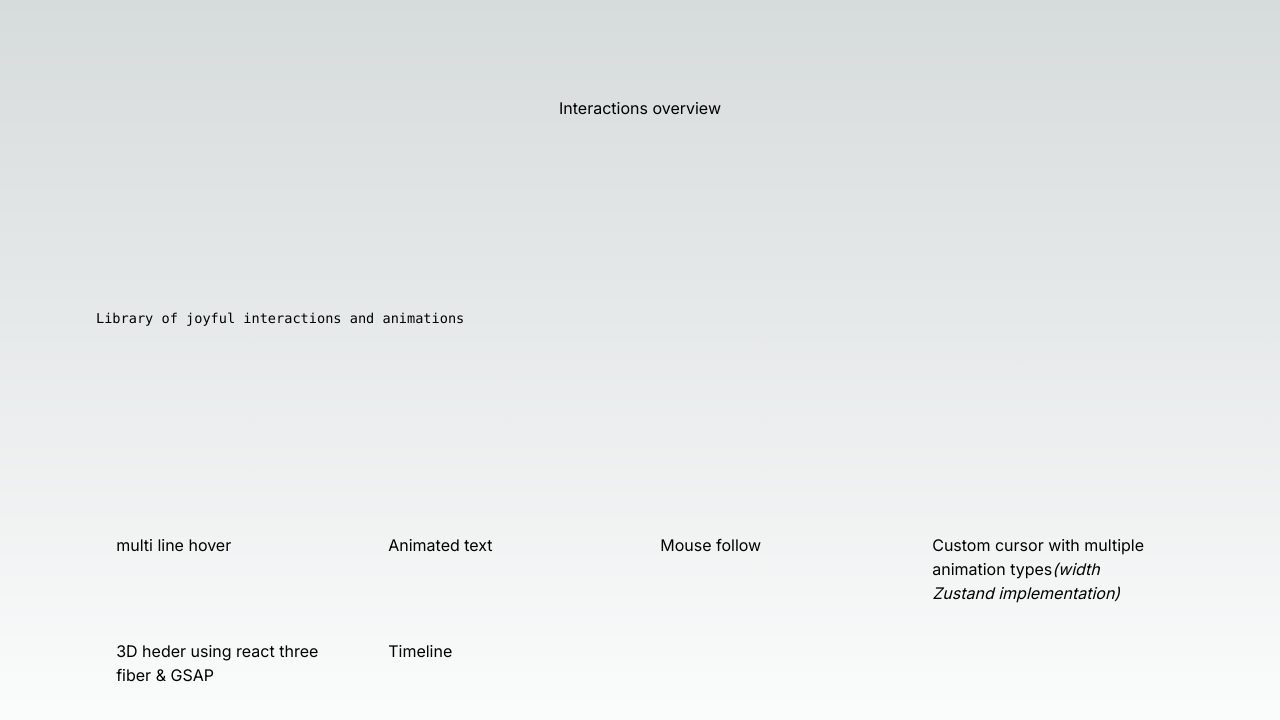
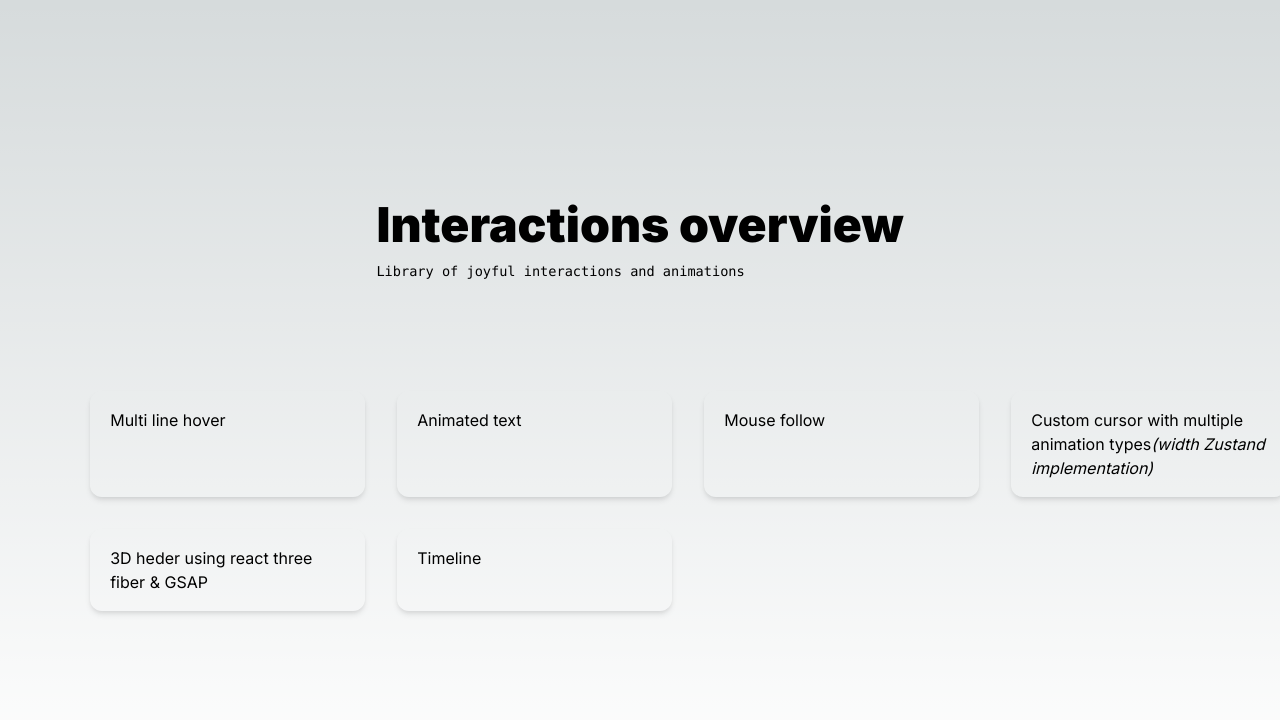
Before and after one commit to mrgreenish/interaction-demos, a Next.js app: page / in a window 1280 px wide. Shown: the top 720 px of the page. Built offline with nearby package versions, Linux system fonts and the light colour scheme.

Commit message:
feat(cleanup)

```diff
--- a/src/app/multiline-underline/page.module.css
+++ b/src/app/multiline-underline/page.module.css
@@ -1,3 +1,4 @@
 .title {
   font-size: 2.8rem;
+  font-weight: 700;
 }
--- a/src/app/page.module.css
+++ b/src/app/page.module.css
@@ -1,10 +1,18 @@
 .main {
   display: flex;
   flex-direction: column;
-  justify-content: space-between;
+  justify-content: space-evenly;
   align-items: center;
-  padding: 6rem;
   min-height: 100vh;
+  gap: 20px;
+  padding-top: 100px;
+  padding-bottom: 100px;
+  padding-left: 3rem;
+  padding-right: 3rem;
+  & h1 {
+    font-size: 3rem;
+    font-weight: 900;
+  }
 }
 
 .description {
@@ -44,6 +52,7 @@
   grid-template-columns: repeat(4, minmax(25%, auto));
   max-width: 100%;
   width: var(--max-width);
+  gap: 2rem;
 }
 
 .card {
@@ -51,7 +60,15 @@
   border-radius: var(--border-radius);
   background: rgba(var(--card-rgb), 0);
   border: 1px solid rgba(var(--card-border-rgb), 0);
-  transition: background 200ms, border 200ms;
+  transition: background 200ms, border 200ms, box-shadow 0.22s ease-out;
+  box-shadow: rgba(0, 0, 0, 0.1) 0px 4px 6px -1px, rgba(0, 0, 0, 0.06) 0px 2px 4px -1px;
+  will-change: background, border, box-shadow;
+}
+
+.card a {
+  display: inline-block;
+  width: 100%;
+  height: 100%;
 }
 
 .card span {
@@ -80,7 +97,6 @@
   background-color: lightblue;
   padding: 2rem;
 }
-
 
 .center {
   display: flex;
@@ -122,6 +138,7 @@
   .card:hover {
     background: rgba(var(--card-rgb), 0.1);
     border: 1px solid rgba(var(--card-border-rgb), 0.15);
+    box-shadow: rgba(0, 0, 0, 0.1) 0px 2px 1px -1px, rgba(0, 0, 0, 0.06) 0px 2px 0px -1px;
   }
 
   .card:hover span {
@@ -238,7 +255,6 @@
   }
 }
 
-
 .nav {
   margin-top: 5rem;
   margin-bottom: 5rem;
--- a/src/app/page.tsx
+++ b/src/app/page.tsx
@@ -1,33 +1,37 @@
-import styles from "./page.module.css";
+import styles from './page.module.css'
 
-export default function Home() {
-
+export default function Home () {
   return (
     <main className={styles.main}>
-      <h1 className={styles.title}>Interactions overview</h1>
-      <p className={styles.description}>
-        Library of joyful interactions and animations
-      </p>
+      <div>
+        <h1 className={styles.title}>Interactions overview</h1>
+        <p className={styles.description}>
+          Library of joyful interactions and animations
+        </p>
+      </div>
       <ul className={styles.grid}>
         <li className={styles.card}>
-          <a href="/multiline-underline">multi line hover</a>
+          <a href='/multiline-underline'>Multi line hover</a>
         </li>
         <li className={styles.card}>
-          <a href="/animated-text">Animated text</a>
+          <a href='/animated-text'>Animated text</a>
         </li>
         <li className={styles.card}>
-          <a href="/mouse-follow">Mouse follow</a>
+          <a href='/mouse-follow'>Mouse follow</a>
         </li>
         <li className={styles.card}>
-          <a href="/custom-cursor">Custom cursor with multiple animation types<i>(width Zustand implementation)</i></a>
+          <a href='/custom-cursor'>
+            Custom cursor with multiple animation types
+            <i>(width Zustand implementation)</i>
+          </a>
         </li>
         <li className={styles.card}>
-          <a href="/3d-header">3D heder using react three fiber & GSAP</a>
+          <a href='/3d-header'>3D heder using react three fiber & GSAP</a>
         </li>
         <li className={styles.card}>
-          <a href="/timeline">Timeline</a>
+          <a href='/timeline'>Timeline</a>
         </li>
       </ul>
     </main>
-  );
+  )
 }
--- a/src/components/atoms/AnimatedLines/animatedLines.module.css
+++ b/src/components/atoms/AnimatedLines/animatedLines.module.css
@@ -7,7 +7,7 @@
     bottom: 0;
     left: 0;
     width: 100%;
-    height: 3px;
+    height: 4px;
     pointer-events: none;
     z-index: 1;
     background-color: black;
```
